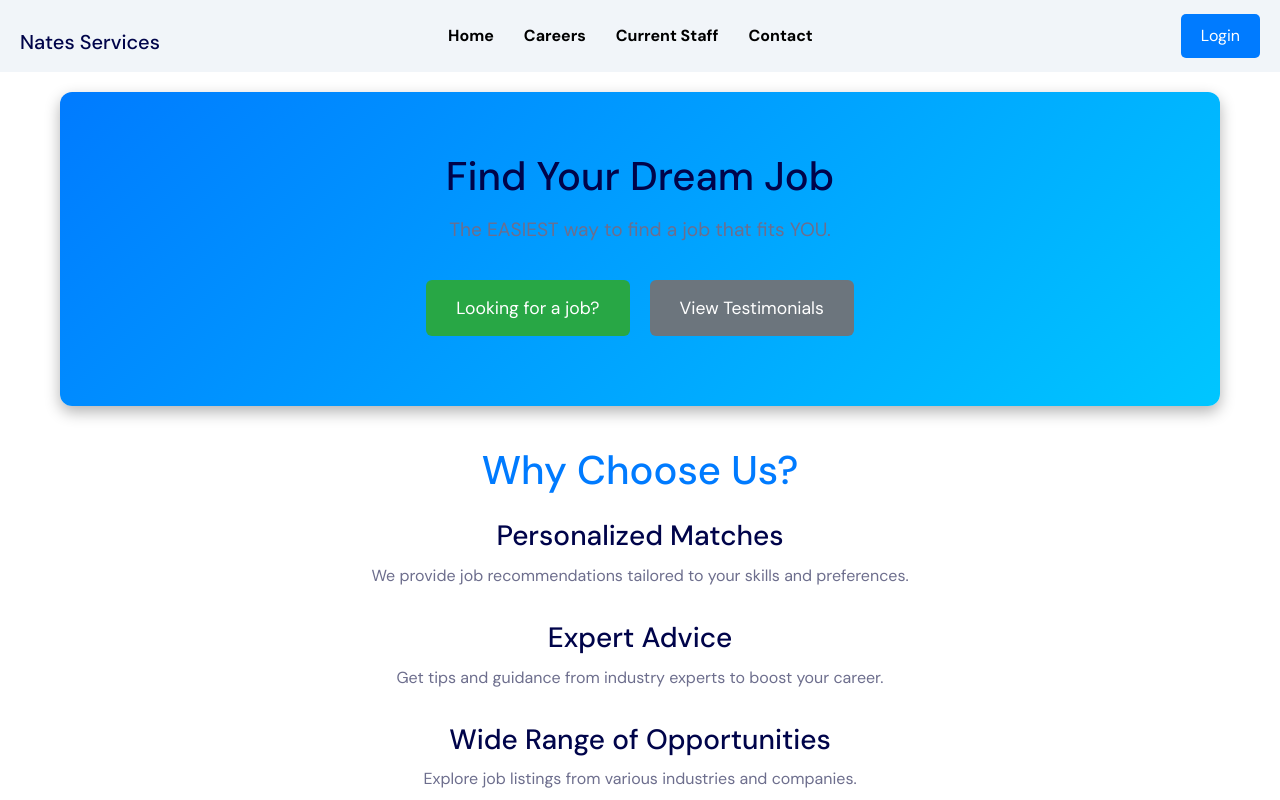
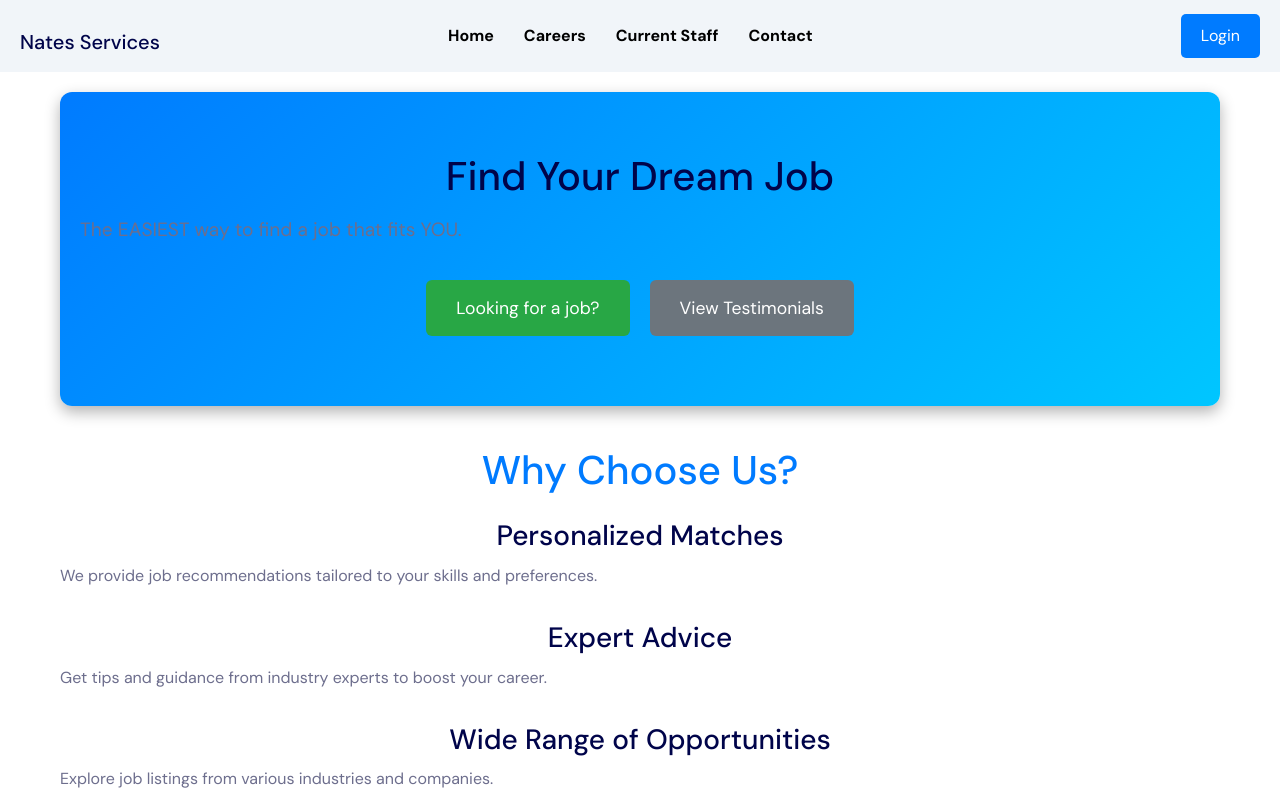
Before and after one commit to NatesHonor/careers.natemarcellus.com, a React (Create React App) app: page / in a window 1280 px wide. Shown: the top 800 px of the page. Built offline with nearby package versions, Linux system fonts and the light colour scheme.

Commit message:
Added single wrap css

```diff
--- a/src/pages/styles/JobPage.css
+++ b/src/pages/styles/JobPage.css
@@ -14,3 +14,9 @@
 .location {
     margin-left: 10px;
 }
+
+.single_wrap ul, p {
+    text-align: left;
+    list-style-position: inside;
+    padding-left: 0;
+}
```
